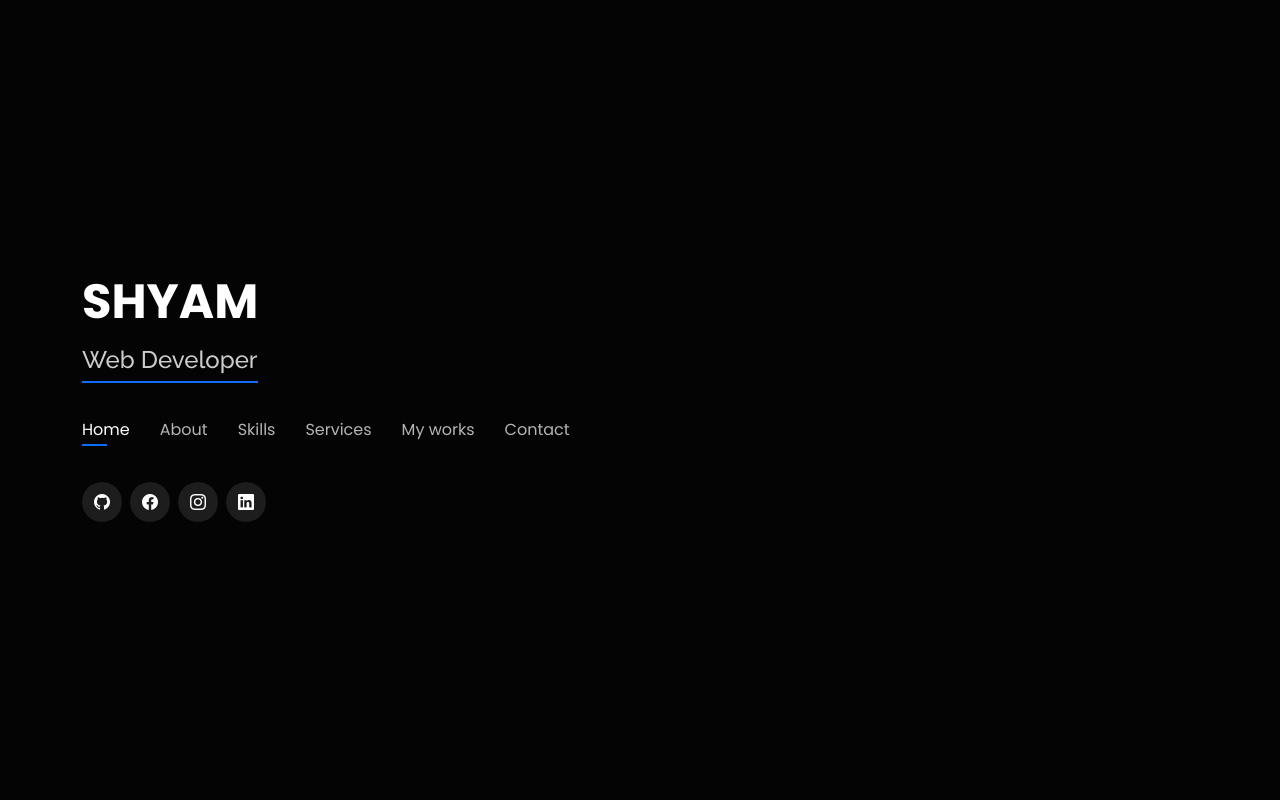
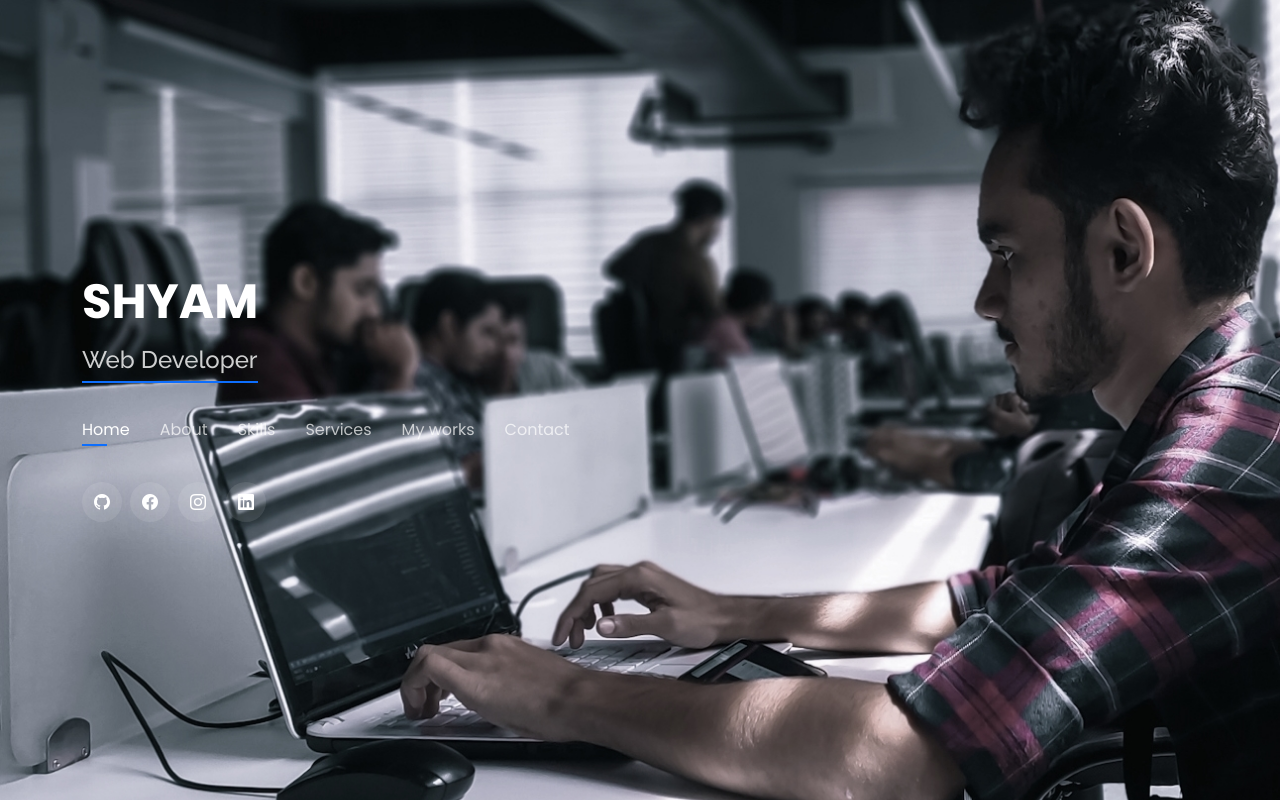
Before and after one commit to Shyam-tvr/shyam, a plain HTML site: page index.html in a window 1280 px wide. Drawn offline with nearby package versions, Linux system fonts and the light colour scheme.

Commit message:
Update style.css

```diff
--- a/assets/css/style.css
+++ b/assets/css/style.css
@@ -9,7 +9,7 @@ body {
 body::before {
   content: "";
   position: fixed;
-  background: #040404 url("../img/bg.webp") top right no-repeat;
+  background: #040404 url("../img/bg.jpg") top right no-repeat;
   background-size: cover;
   left: 0;
   right: 0;
```
